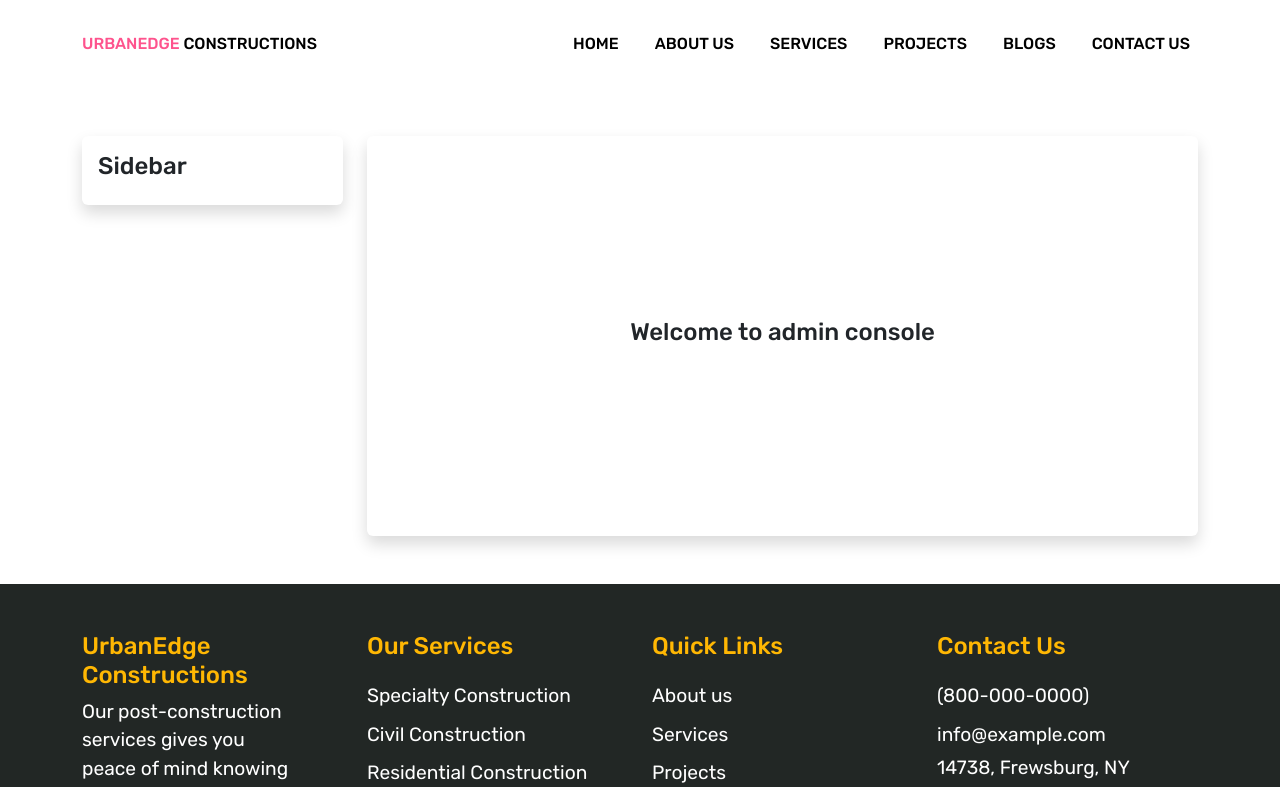
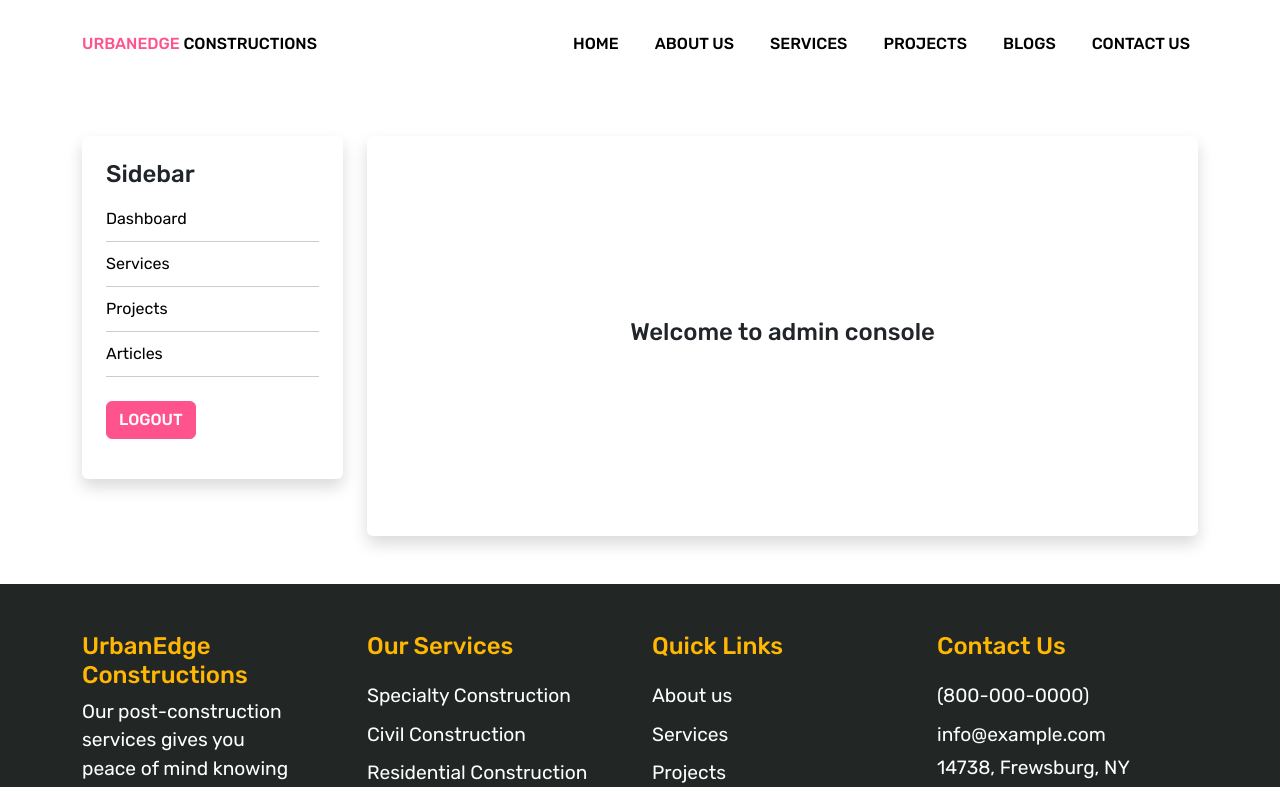
Before and after one commit to N41t/CivilConstruction_website, a React (Vite) app in the folder frontend/: page /admin/dashboard in a window 1280 px wide. Shown: the top 787 px of the page. Built offline with nearby package versions, Linux system fonts and the light colour scheme; sample sign-in values are in the browser's storage.

Commit message:
created context & provider (added logout)

```diff
--- a/frontend/src/App.jsx
+++ b/frontend/src/App.jsx
@@ -14,6 +14,7 @@ import Login from './components/backend/Login';
 import { ToastContainer } from 'react-toastify';
 import 'react-toastify/dist/ReactToastify.css';
 import Dashboard from './components/backend/Dashboard';
+import RequireAuth from './components/common/RequireAuth';
 
 
 function App() {
@@ -33,7 +34,14 @@ function App() {
           <Route path='/blogs' element={<Blogs/>} />
           <Route path='/contact' element={<Contact/>} />
           <Route path='/admin/login' element={<Login/>} />
-          <Route path='/admin/dashboard' element={<Dashboard/>} />
+
+
+          <Route path='/admin/dashboard' element={
+            <RequireAuth>
+              <Dashboard/>
+            </RequireAuth>
+
+            } />
 
 
         </Routes>
--- a/frontend/src/assets/css/style.scss
+++ b/frontend/src/assets/css/style.scss
@@ -369,3 +369,15 @@ footer {
         min-height: 400px;
     }
 }
+
+.sidebar{
+    ul {
+        li {
+            a {
+                display: block;
+                padding: 10px 0;
+                border-bottom: 1px solid rgba(0, 0, 0, 0.20);
+            }
+        }
+    }
+}
--- a/frontend/src/components/backend/Dashboard.jsx
+++ b/frontend/src/components/backend/Dashboard.jsx
@@ -1,6 +1,7 @@
 import React from 'react'
 import Header from '../common/Header'
 import Footer from '../common/Footer'
+import Sidebar from '../common/Sidebar'
 
 const Dashboard = () => {
   return (
@@ -11,11 +12,7 @@ const Dashboard = () => {
                     <div className='row'>
                         <div className='col-md-3'>
                             {/* Sidebar */}
-                            <div className='card shadow border-0'>
-                                <div className='card-body'>
-                                    <h4>Sidebar</h4>
-                                </div>
-                            </div>
+                            <Sidebar/>
                         </div>
 
 
--- a/frontend/src/components/backend/Login.jsx
+++ b/frontend/src/components/backend/Login.jsx
@@ -1,11 +1,14 @@
-import React from 'react'
+import React, { useContext } from 'react'
 import Header from '../common/Header';
 import Footer from '../common/Footer';
 import { useForm } from "react-hook-form";
 import { toast } from 'react-toastify';
 import { useNavigate } from 'react-router-dom';
+import { AuthContext } from './context/Auth';
 
 const Login = () => {
+
+    const {login} = useContext(AuthContext);
 
     const navigate = useNavigate();
 
@@ -39,6 +42,8 @@ const Login = () => {
             }
 
             localStorage.setItem('userInfo', JSON.stringify(userInfo))
+
+            login(userInfo);
 
             navigate('/admin/dashboard')
         }
--- /dev/null
+++ b/frontend/src/components/backend/context/Auth.jsx
@@ -0,0 +1,29 @@
+import { createContext, useState } from "react";
+
+export const AuthContext = createContext(null);
+
+export const AuthProvider = ({children}) => {
+    const userInfo = localStorage.getItem('userInfo');
+    const [user, setUser] = useState(userInfo);
+
+    const login = (user) => {
+        setUser(user)
+    }
+
+    const logout = () => {
+        localStorage.removeItem('userInfo');
+        setUser(null);
+    }
+
+    return (
+        <AuthContext.Provider value={{
+            user,
+            login,
+            logout
+        }}>
+
+        {children}
+
+        </AuthContext.Provider>
+    )
+}
--- /dev/null
+++ b/frontend/src/components/common/RequireAuth.jsx
@@ -0,0 +1,15 @@
+import React, { useContext } from 'react'
+import { AuthContext } from '../backend/context/Auth'
+import { Navigate } from 'react-router-dom'
+
+const RequireAuth = ({children}) => {
+    const {user} = useContext(AuthContext)
+
+    if (!user){
+        return <Navigate to='/admin/login' />
+    }
+
+  return children;
+}
+
+export default RequireAuth
--- /dev/null
+++ b/frontend/src/components/common/Sidebar.jsx
@@ -0,0 +1,26 @@
+import React, { useContext } from 'react'
+import { AuthContext } from '../backend/context/Auth'
+
+const Sidebar = () => {
+
+    const {logout} = useContext(AuthContext)
+
+  return (
+    <div className='card shadow border-0'>
+        <div className='card-body p-4 sidebar'>
+            <h4>Sidebar</h4>
+            <ul>
+                <li><a href='#'>Dashboard</a></li>
+                <li><a href='#'>Services</a></li>
+                <li><a href='#'>Projects</a></li>
+                <li><a href='#'>Articles</a></li>
+                <li>
+                    <button onClick={logout} className='btn btn-primary mt-4'>Logout</button>
+                </li>
+            </ul>
+        </div>
+    </div>
+  )
+}
+
+export default Sidebar
--- a/frontend/src/main.jsx
+++ b/frontend/src/main.jsx
@@ -1,9 +1,12 @@
 import { StrictMode } from 'react'
 import { createRoot } from 'react-dom/client'
 import App from './App.jsx'
+import { AuthProvider } from './components/backend/context/Auth.jsx'
 
 createRoot(document.getElementById('root')).render(
   <StrictMode>
-    <App />
+    <AuthProvider>
+      <App />
+    </AuthProvider>
   </StrictMode>,
 )
```
